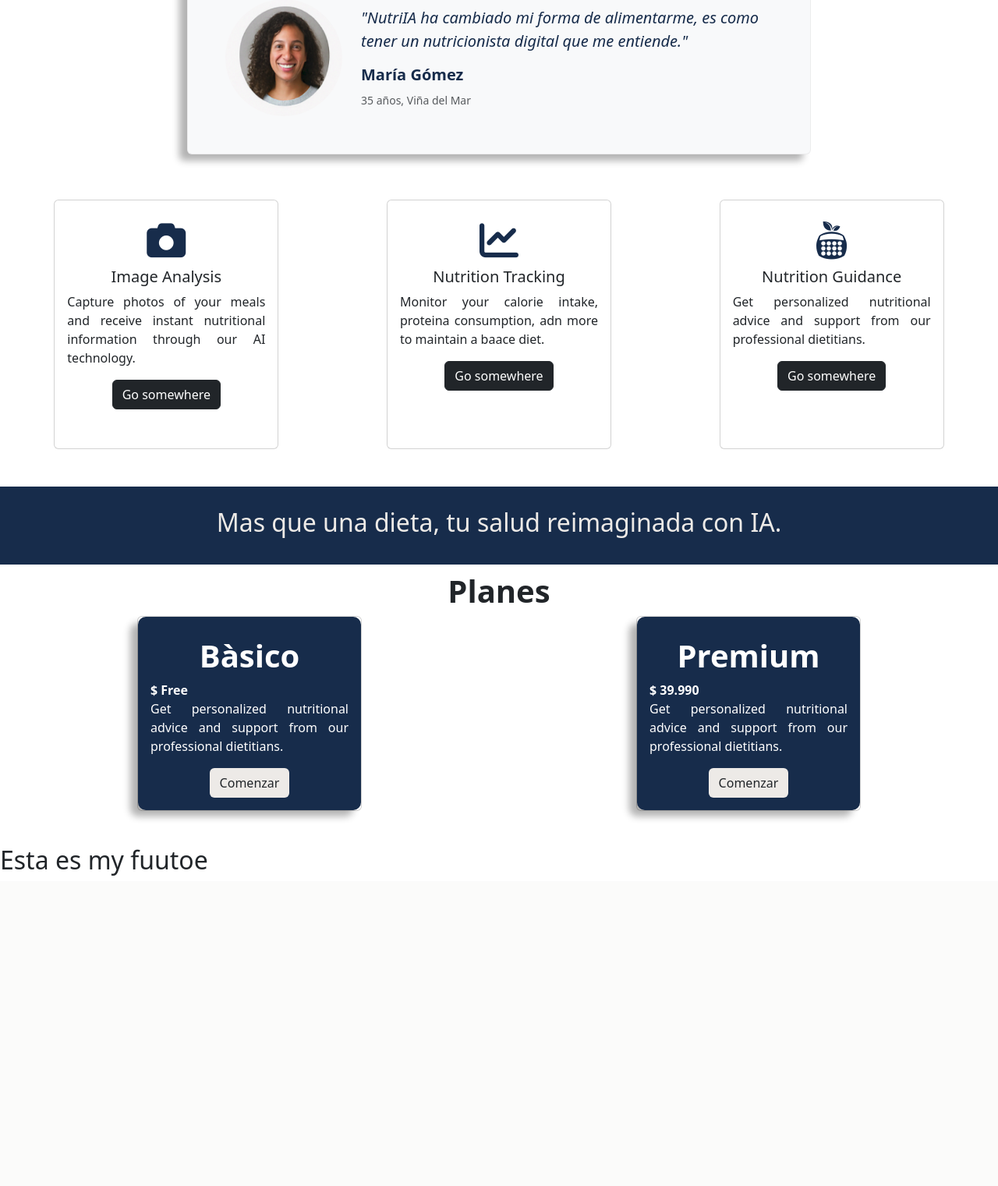
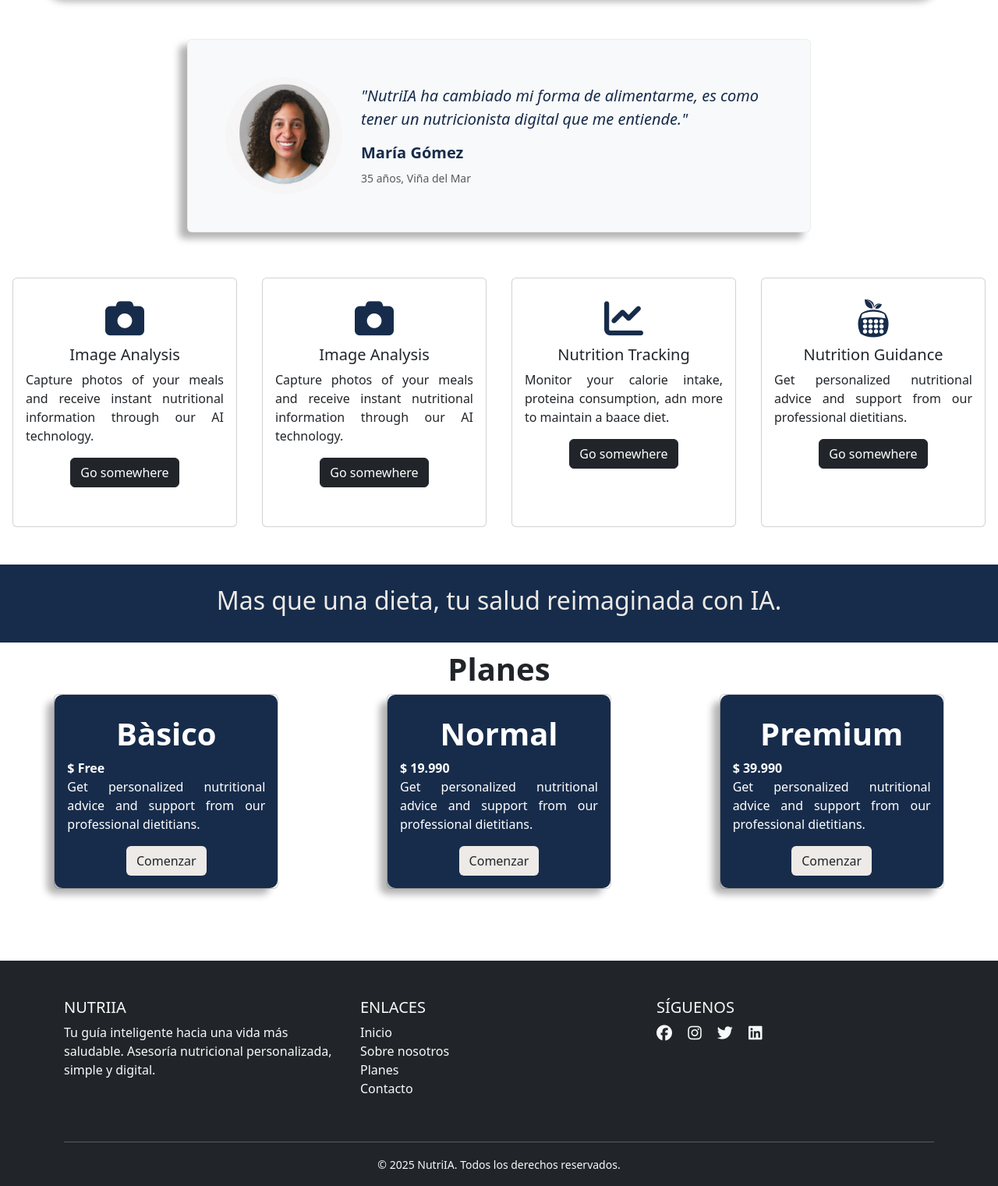
Before and after one commit to franciscapr/nutri_ia, a Django app: page / in a window 1280 px wide. Shown: the part 1783-3304 px from the top of the page at 78% size. Before the commit the page ends 2906 px from the top, so only its background shows below. Run offline with Django 5.2, Linux system fonts and the light colour scheme.

Commit message:
finish home

```diff
--- a/static/css/style.css
+++ b/static/css/style.css
@@ -90,7 +90,7 @@
 /** inicio section **/
 
 .section-top {
-    height: 500px;
+    height: 600px;
     background-color: #f2f1ed52;
     /** border: solid 5px red; **/
     display: flex;
@@ -115,10 +115,10 @@
 }
 
 .container-section-left {
-    /** border: solid 5px blue; **/
+    /*border: solid 5px blue; */
     border-radius: 20px 0px 0px 80px;
     height: 100%;
-    width: 50%;
+    width: 25%;
     background-image: url('/static/img/fondo_nutriia.png');
     background-size: cover;
 
@@ -329,3 +329,16 @@
 .btn-plan {
     background-color: #edeae7;
 }
+
+.btn-home-left,
+.btn-home-right,
+.btn-create {
+  transition: all 0.3s ease;
+}
+
+.btn-home-left:hover,
+.btn-home-right:hover,
+.btn-create:hover {
+  transform: scale(1.05);
+  box-shadow: 0px 8px 20px rgba(0, 0, 0, 0.4);
+}
--- a/templates/home.html
+++ b/templates/home.html
@@ -135,6 +135,15 @@
 
       <div class="card text-center mb-3" style="width: 18rem;">
         <div class="card-body">
+            <i class="fas fa-camera"></i>
+          <h5 class="card-title">Image Analysis</h5>
+          <p class="card-text">Capture photos of your meals and receive instant nutritional information through our AI technology.</p>
+          <a href="#" class="btn btn-dark">Go somewhere</a>
+        </div>
+      </div>
+
+      <div class="card text-center mb-3" style="width: 18rem;">
+        <div class="card-body">
             <i class="fa-solid fa-chart-line"></i>
             <h5 class="card-title">Nutrition Tracking</h5>
           <p class="card-text">Monitor your calorie intake, proteina consumption, adn more to maintain a baace diet.</p>
@@ -175,6 +184,15 @@
 
         <div class="card text-center mb-3" style="width: 18rem;">
             <div class="card-body card-body-plan">
+                <h1 class="card-title">Normal</h1>
+                <p class="card-text"><b>$ 19.990</b><br>
+                    Get personalized nutritional advice and support from our professional dietitians.</p>
+                <a href="#" class="btn btn-plan">Comenzar</a>
+            </div>
+        </div>
+
+        <div class="card text-center mb-3" style="width: 18rem;">
+            <div class="card-body card-body-plan">
             <h1 class="card-title">Premium</h1>
             <p class="card-text"><b>$ 39.990</b> <br>
                 Get personalized nutritional advice and support from our professional dietitians.</p>
@@ -182,9 +200,6 @@
             </div>
         </div>
     </div>
-
-
-
 </section>
 
 
--- a/templates/includes/footer.html
+++ b/templates/includes/footer.html
@@ -1,3 +1,39 @@
-<h2>Esta es my fuutoe
+<footer class="bg-dark text-light pt-5 pb-3 mt-5">
+    <div class="container">
+      <div class="row">
 
-</h2>
+        <!-- Logo o descripción -->
+        <div class="col-md-4 mb-4">
+          <h5 class="text-uppercase">NutriIA</h5>
+          <p>Tu guía inteligente hacia una vida más saludable. Asesoría nutricional personalizada, simple y digital.</p>
+        </div>
+
+        <!-- Links rápidos -->
+        <div class="col-md-4 mb-4">
+          <h5 class="text-uppercase">Enlaces</h5>
+          <ul class="list-unstyled">
+            <li><a href="#" class="text-light text-decoration-none">Inicio</a></li>
+            <li><a href="#" class="text-light text-decoration-none">Sobre nosotros</a></li>
+            <li><a href="#" class="text-light text-decoration-none">Planes</a></li>
+            <li><a href="#" class="text-light text-decoration-none">Contacto</a></li>
+          </ul>
+        </div>
+
+        <!-- Redes sociales -->
+        <div class="col-md-4 mb-4">
+          <h5 class="text-uppercase">Síguenos</h5>
+          <a href="#" class="text-light me-3"><i class="fab fa-facebook fa-lg"></i></a>
+          <a href="#" class="text-light me-3"><i class="fab fa-instagram fa-lg"></i></a>
+          <a href="#" class="text-light me-3"><i class="fab fa-twitter fa-lg"></i></a>
+          <a href="#" class="text-light"><i class="fab fa-linkedin fa-lg"></i></a>
+        </div>
+
+      </div>
+
+      <hr class="border-light">
+
+      <div class="text-center">
+        <small>&copy; 2025 NutriIA. Todos los derechos reservados.</small>
+      </div>
+    </div>
+  </footer>
```
